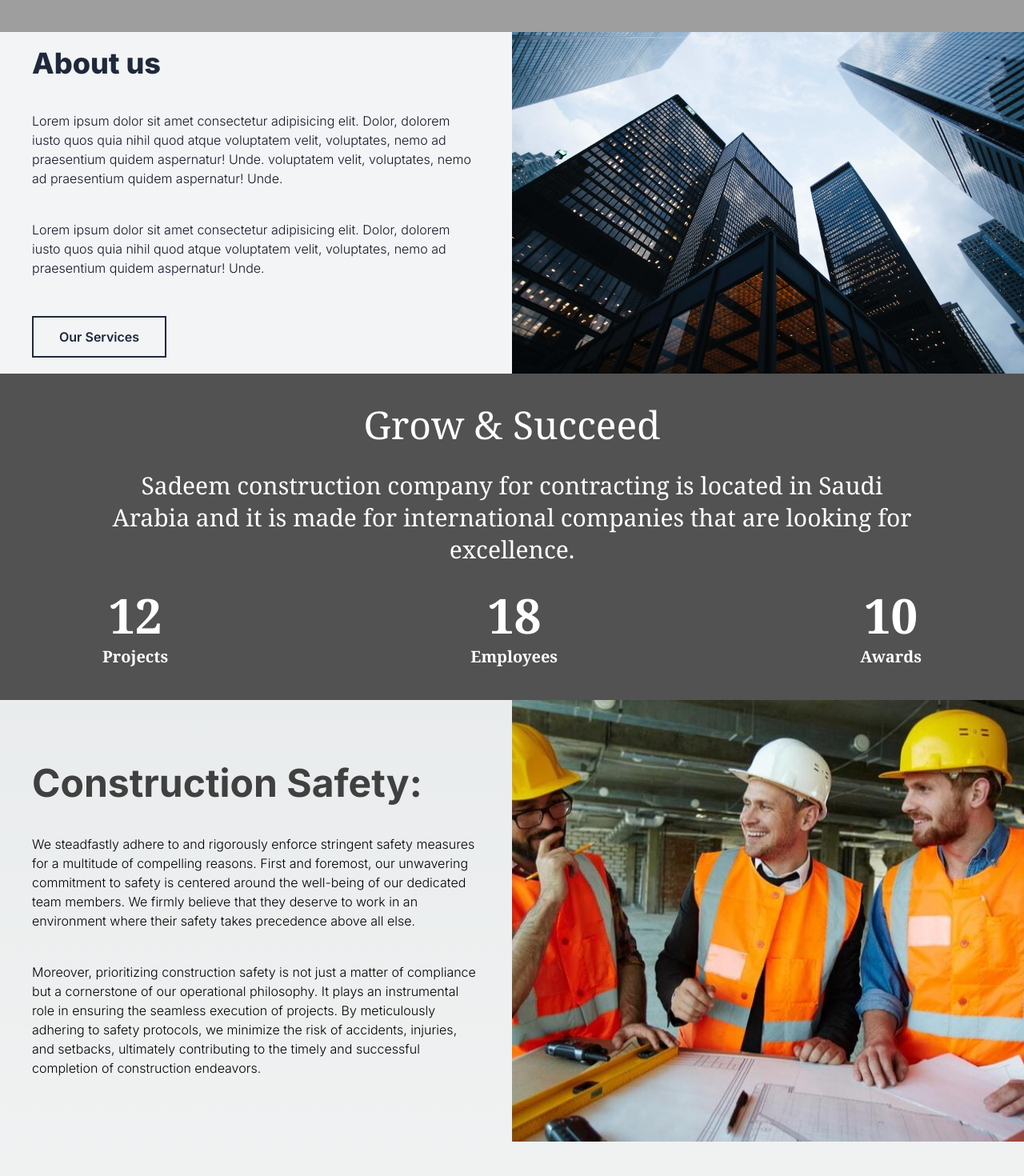
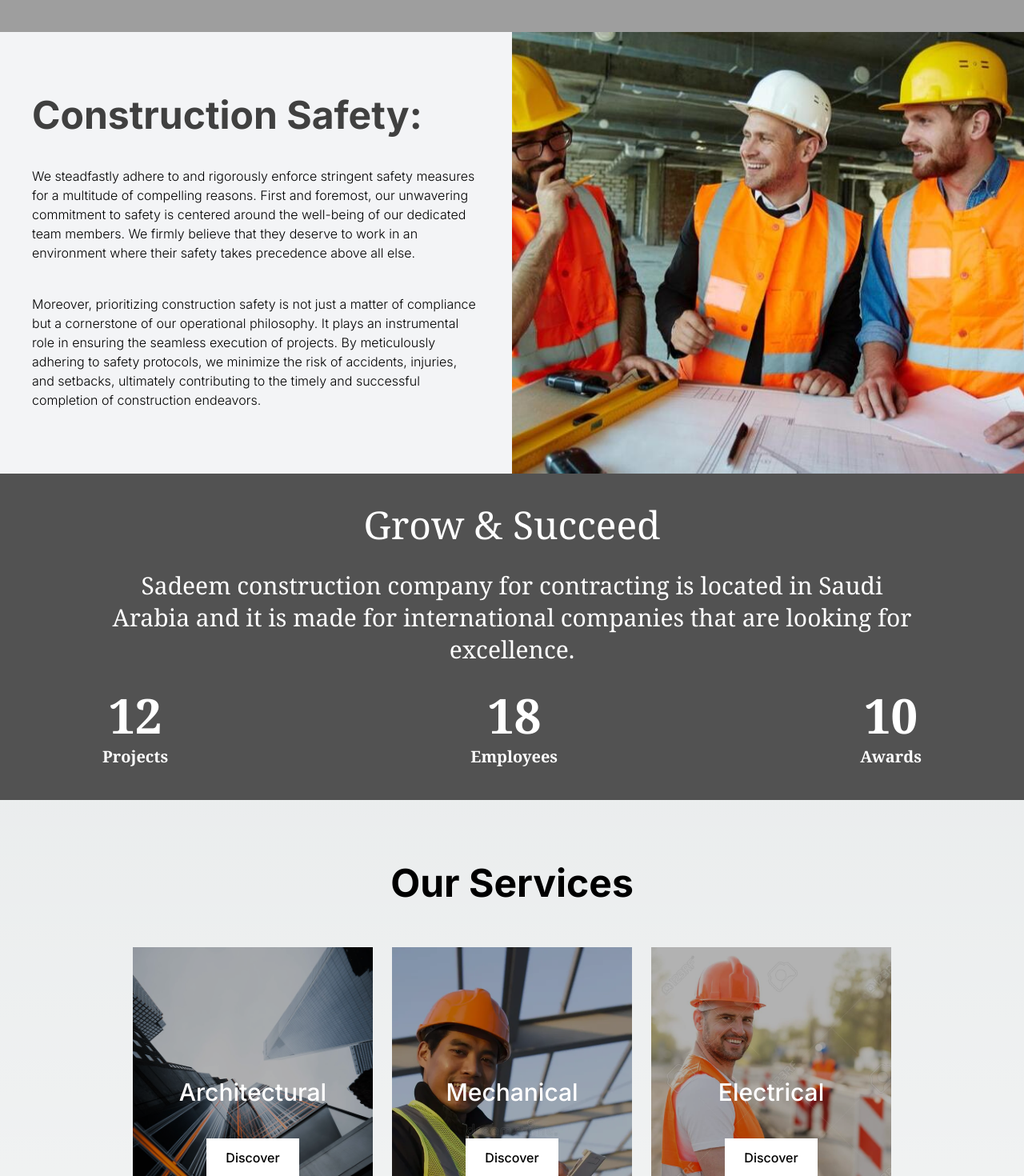
Before and after one commit to karim-mev/sad-construct, a Next.js app: page / in a window 1280 px wide. Shown: the part 760-2230 px from the top of the page at 80% size. Built offline with nearby package versions, Linux system fonts and the light colour scheme; grey boxes are pictures that could not be loaded.

Commit message:
update layout structure for home page

```diff
--- a/src/app/page.tsx
+++ b/src/app/page.tsx
@@ -41,9 +41,8 @@
           className="w-full h-screen"
         />
       </div>
-      <About />
+      <Saftey />
       <Growth />
-      <Saftey />
       <div className="my-20">
         <h1 className="text-5xl font-bold text-center mb-14">Our Services</h1>
         <div className="flex flex-wrap justify-center gap-6 px-20">
@@ -56,6 +55,7 @@
           ))}
         </div>
       </div>
+      <About />
     </main>
   );
 }
--- a/src/components/Saftey.tsx
+++ b/src/components/Saftey.tsx
@@ -2,7 +2,7 @@
 
 export default function Saftey() {
   return (
-    <div className="flex flex-wrap">
+    <div className="flex flex-wrap bg-gray-100">
       <div className="flex flex-col gap-10 w-full lg:w-1/2 px-10 py-20">
         <h1 className="text-5xl text-neutral-700 font-bold">
           Construction Safety:
```
